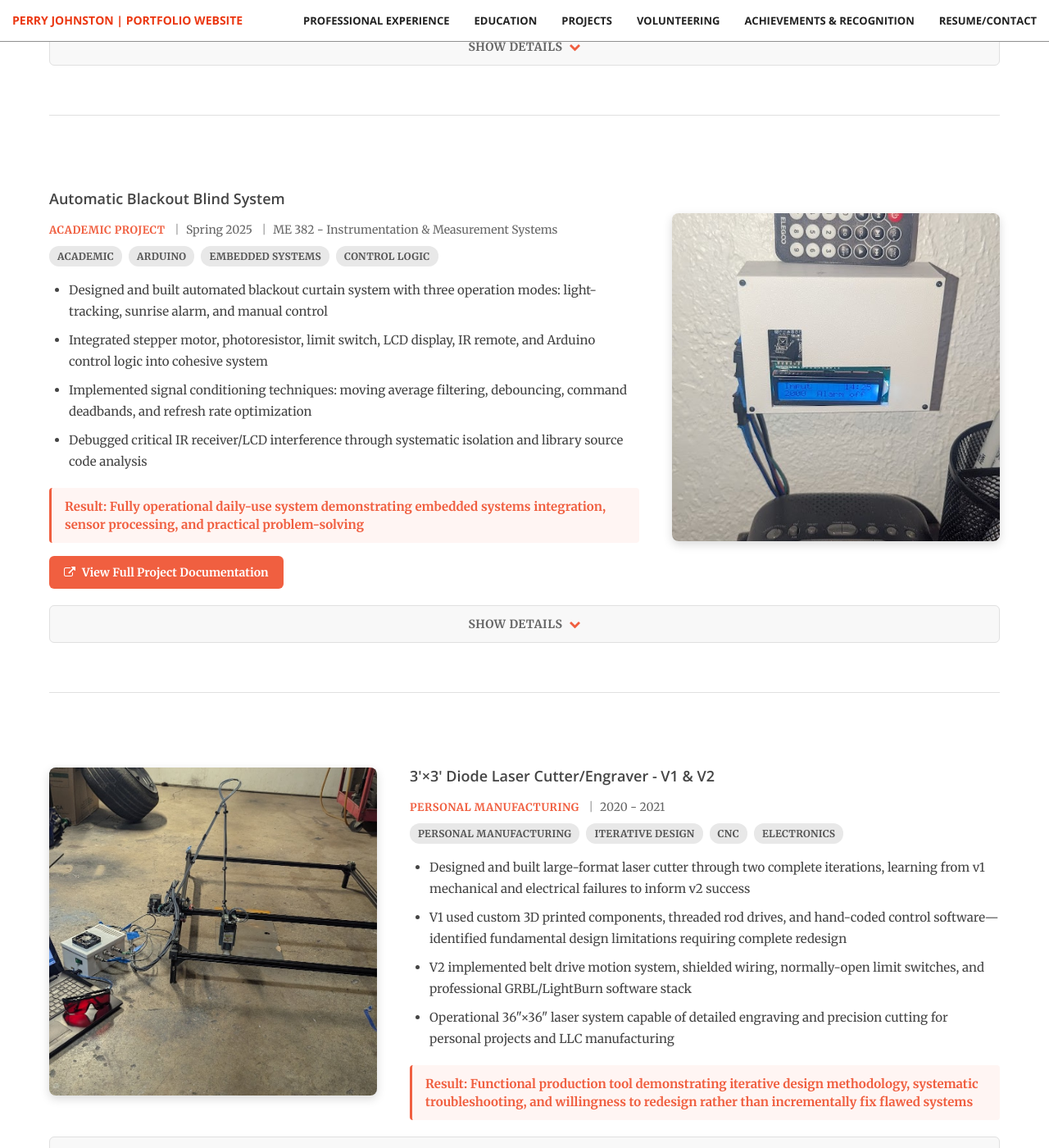
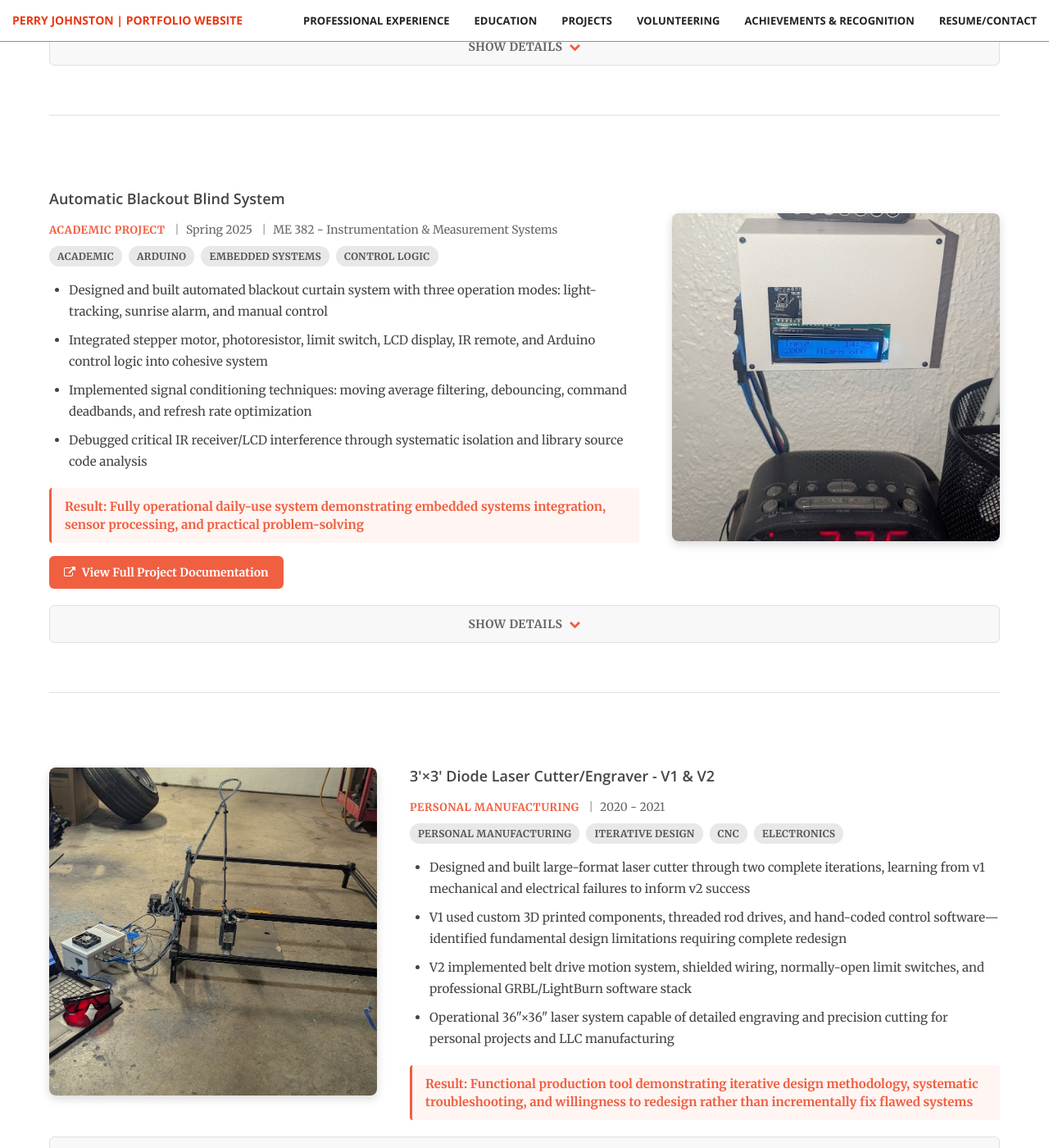
Before and after one commit to perryismyname/perryismyname.github.io, a Jekyll site: the page built from projects/index.html, in a window 1280 px wide and 1400 px high, scrolled down 3123 px. Shown: the whole window at 82% size. Built offline with Jekyll 4.4.1, drawn with Linux system fonts in a browser that asks for light colours.

Commit message:
Update index.html
update position

```diff
--- a/projects/index.html
+++ b/projects/index.html
@@ -420,7 +420,7 @@ header_image: /img/portfolio/3.jpg
 
 
 <style>
-  .project-entry:nth-of-type(4) .project-entry-image img {
+  .project-entry:nth-of-type(5) .project-entry-image img {
     object-position: center 70%;
   }
 </style>
```
